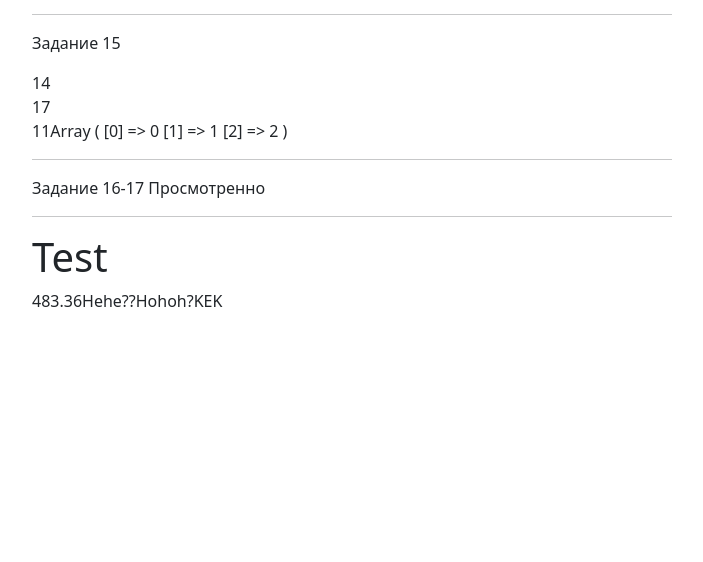
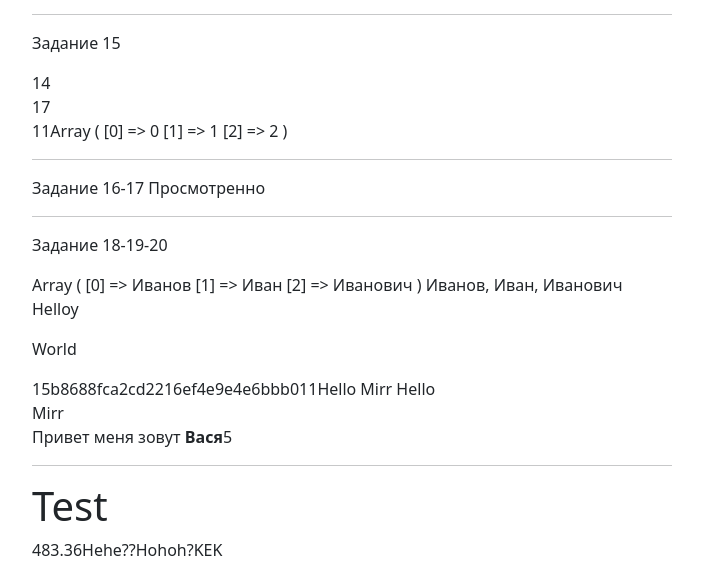
Before and after one commit to Sedrob/PHP, a PHP site: page /main.php in a window 1280 px wide. Shown: the part 3791-4353 px from the top of the page, without its empty margins (288-991 px from the left). Before the commit the page ends 4098 px from the top, so only its background shows below. Run offline with PHP 8.4, Linux system fonts and the light colour scheme.

Commit message:
Update main.php

```diff
--- a/main.php
+++ b/main.php
@@ -239,6 +239,36 @@
 		<p>Задание 16-17 Просмотренно</p>
 	</div>
 	<hr/>
+	<div>
+		<p>Задание 18-19-20</p>
+		<?php
+		$str = 'Иванов Иван Иванович';
+		$str1 = ['Иванов','Иван','Иванович'];
+		$data = explode(' ', $str); # Разбвает строку на массив если пробел 3 - элемент дает возможность поставить число  сколько сделать элементов в массиве
+		print_r($data);
+		$data = implode(', ', $str1); # Массив преобразует в строку с нужным разделителем join тоже самое
+		echo $data;
+		$p = "\n<p>Helloy</p>\n";
+		$p .= "\n<p>World</p>\n";
+		echo trim($p); # Обрезает символы ненужные rtrim ltrim обрезает по сторонам \
+		$pas = 'Fad458';
+		echo md5($pas);# Шифрует методом md5
+		$br = "Hello\nMirr\n";
+		echo $br;
+		echo nl2br($br);# Ввод пользователем строчки, там где он поставит enter, так и произовйдет
+		$b = 'Привет меня зовут [b]Вася[/b]';
+		$search = ['[b]', '[/b]', '[i]', '[/i]'];
+		$replace = ['<b>', '</b>', '<i>', '</i>'];
+		$b = str_ireplace($search, $replace, $b); # Без учета регистра
+		// $b = str_replace('[/b]', '</b>', $b); # Исправляет ошибку в написании тегов
+		echo $b;
+		# echo strip_tags($str, '<b>') Игнорирует все теги кроме <br>
+		# echo strlen - Выводит количество Байтов
+		$pos = 'Привет, мир';
+		echo mb_strpos($pos, 'т') ; #Число распологающиегося в строчке вывод будет = 5
+		?>
+	</div>
+	<hr/>
 	<h1>Test</h1>
 	<?php # Эксперементы
 		echo $wan * $wan2;
```
